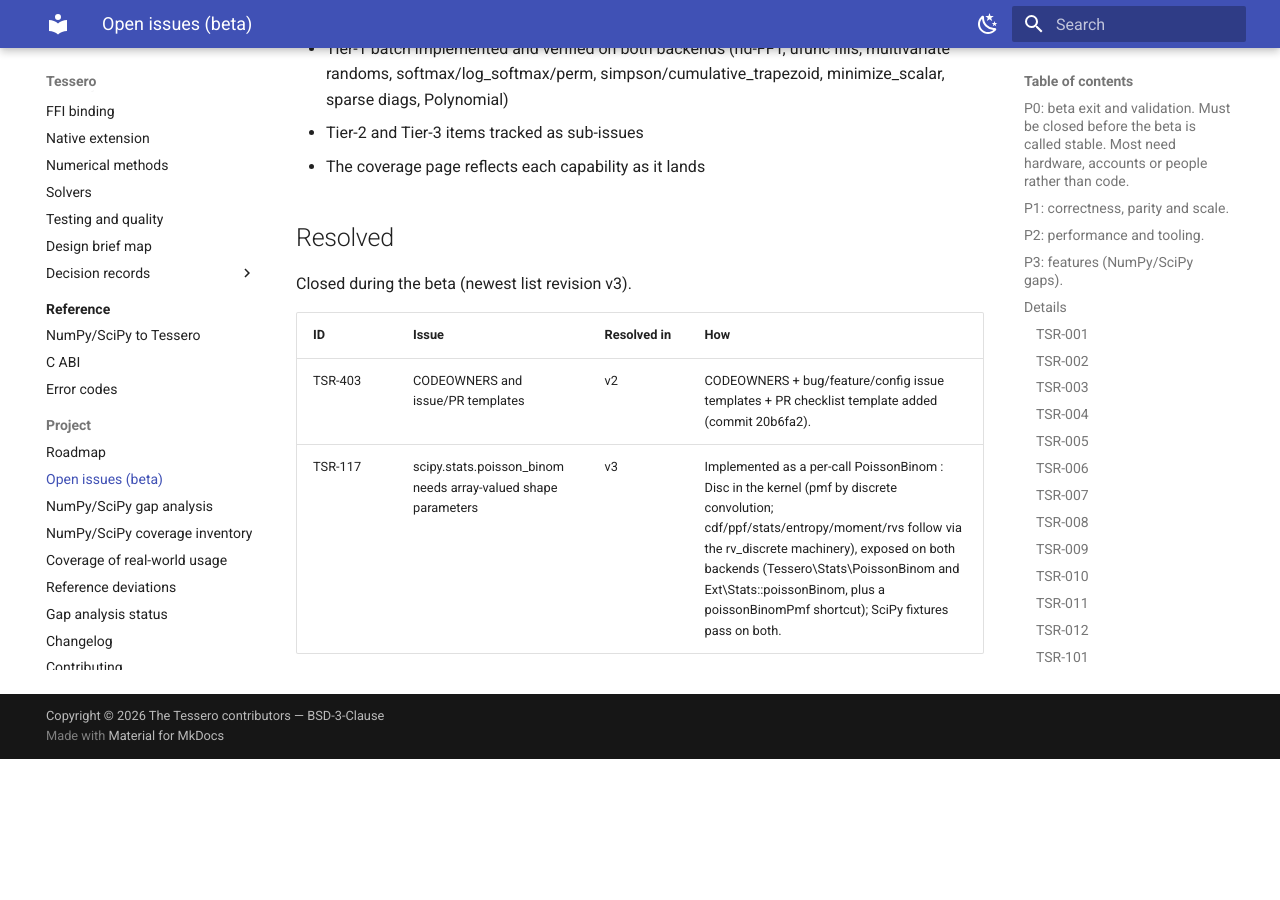
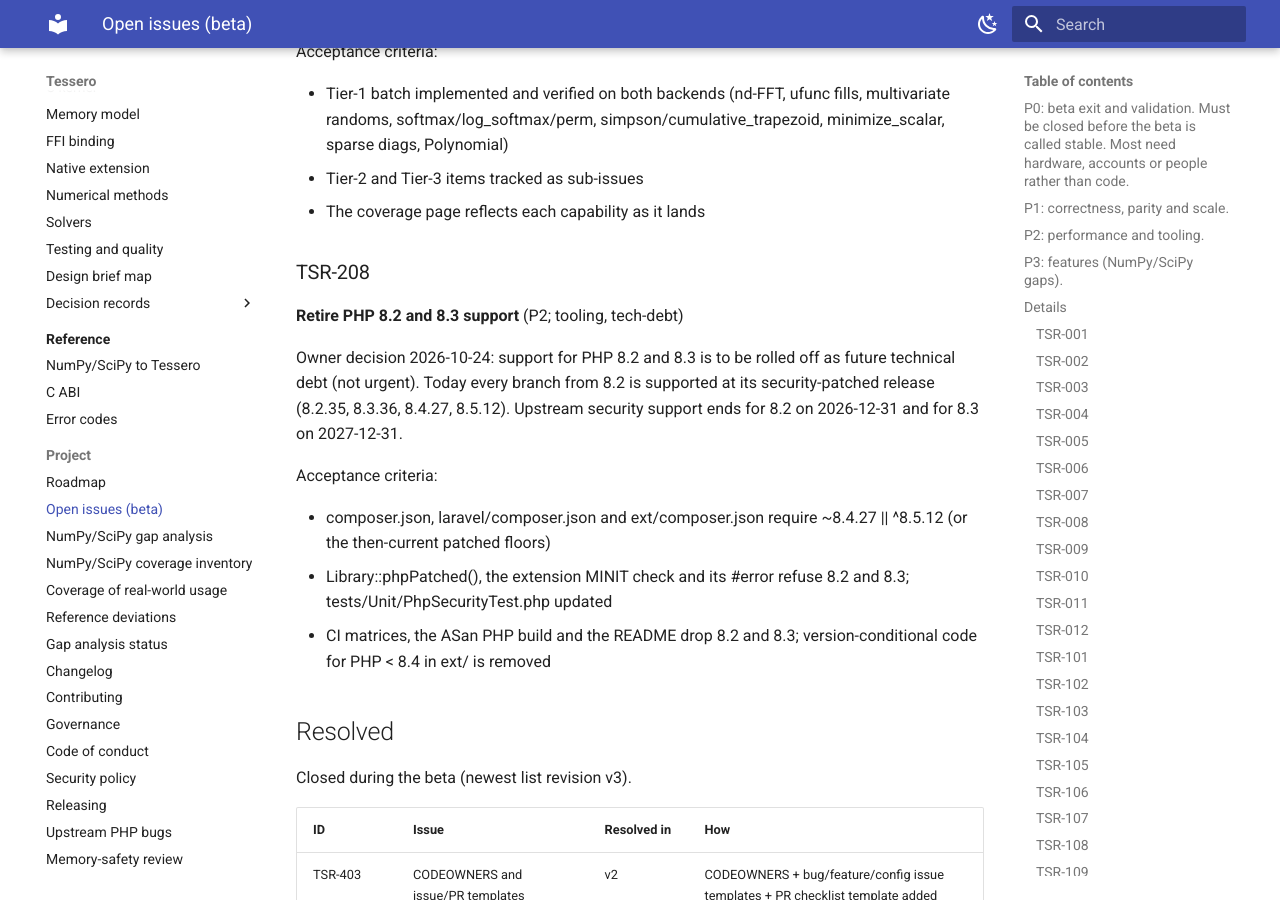
Before and after one commit to DMJ-CV-91913/tessero, an MkDocs documentation site: the page built from docs/project/open-issues.md, in a window 1280 px wide and 900 px high, scrolled down 20963 px. Built offline with MkDocs 1.6.1 and Material for MkDocs 9.7.7, drawn with Linux system fonts in a browser that asks for light colours; before the commit the page ends 21722 px from its top, so only the background shows below that; some of the changed text lies outside the part shown.

Commit message:
Baseline commit for Beta Version of the Tessero Project; Authored by Douglas Johnson and Co-Authored using Claude's Opus 4.8LLM, October 4th, 2026, and subsequent commit using Opus 5.5LLM, October 24th, 2026.
Co-Authored-By: Claude Opus 5.5 <noreply@anthropic.com>

```diff
--- a/docs/project/open-issues.md
+++ b/docs/project/open-issues.md
@@ -11,9 +11,9 @@ import, GitHub is the source of truth and this page is a snapshot from 2026-09-2
 |---|---:|
 | P0 | 12 |
 | P1 | 19 |
-| P2 | 9 |
+| P2 | 10 |
 | P3 | 13 |
-| **Total open** | **53** |
+| **Total open** | **54** |
 | Resolved | 2 |
 
 The feature items (P3) come from the [NumPy/SciPy gap analysis](numpy-scipy-gap-analysis.md). The steps for testing outside the
@@ -73,6 +73,7 @@ Linux review host are in the [live-testing checklist](../operations/live-testing
 | [TSR-119](#tsr-119) | Integer comparisons above 2^53 in argpartition and nanargmin/nanargmax | numerics | 0.25 |
 | [TSR-120](#tsr-120) | Bound the work of untrusted size arguments | security, reliability | 1 |
 | [TSR-207](#tsr-207) | Re-baseline the pinned fixture environment from SkylakeX (AVX-512) to Haswell (AVX2) | process, numerics, ci | 0.5 |
+| [TSR-208](#tsr-208) | Retire PHP 8.2 and 8.3 support | tooling, tech-debt | 1 |
 
 ## P3: features (NumPy/SciPy gaps).
 
@@ -703,6 +704,18 @@ Acceptance criteria:
 - Tier-2 and Tier-3 items tracked as sub-issues
 - The coverage page reflects each capability as it lands
 
+### TSR-208
+
+**Retire PHP 8.2 and 8.3 support** (P2; tooling, tech-debt)
+
+Owner decision 2026-10-24: support for PHP 8.2 and 8.3 is to be rolled off as future technical debt (not urgent). Today every branch from 8.2 is supported at its security-patched release (8.2.35, 8.3.36, 8.4.27, 8.5.12). Upstream security support ends for 8.2 on 2026-12-31 and for 8.3 on 2027-12-31.
+
+Acceptance criteria:
+
+- composer.json, laravel/composer.json and ext/composer.json require ~8.4.27 || ^8.5.12 (or the then-current patched floors)
+- Library::phpPatched(), the extension MINIT check and its #error refuse 8.2 and 8.3; tests/Unit/PhpSecurityTest.php updated
+- CI matrices, the ASan PHP build and the README drop 8.2 and 8.3; version-conditional code for PHP < 8.4 in ext/ is removed
+
 ## Resolved
 
 Closed during the beta (newest list revision v3).
```
Also changed, not shown: 1 other file.
